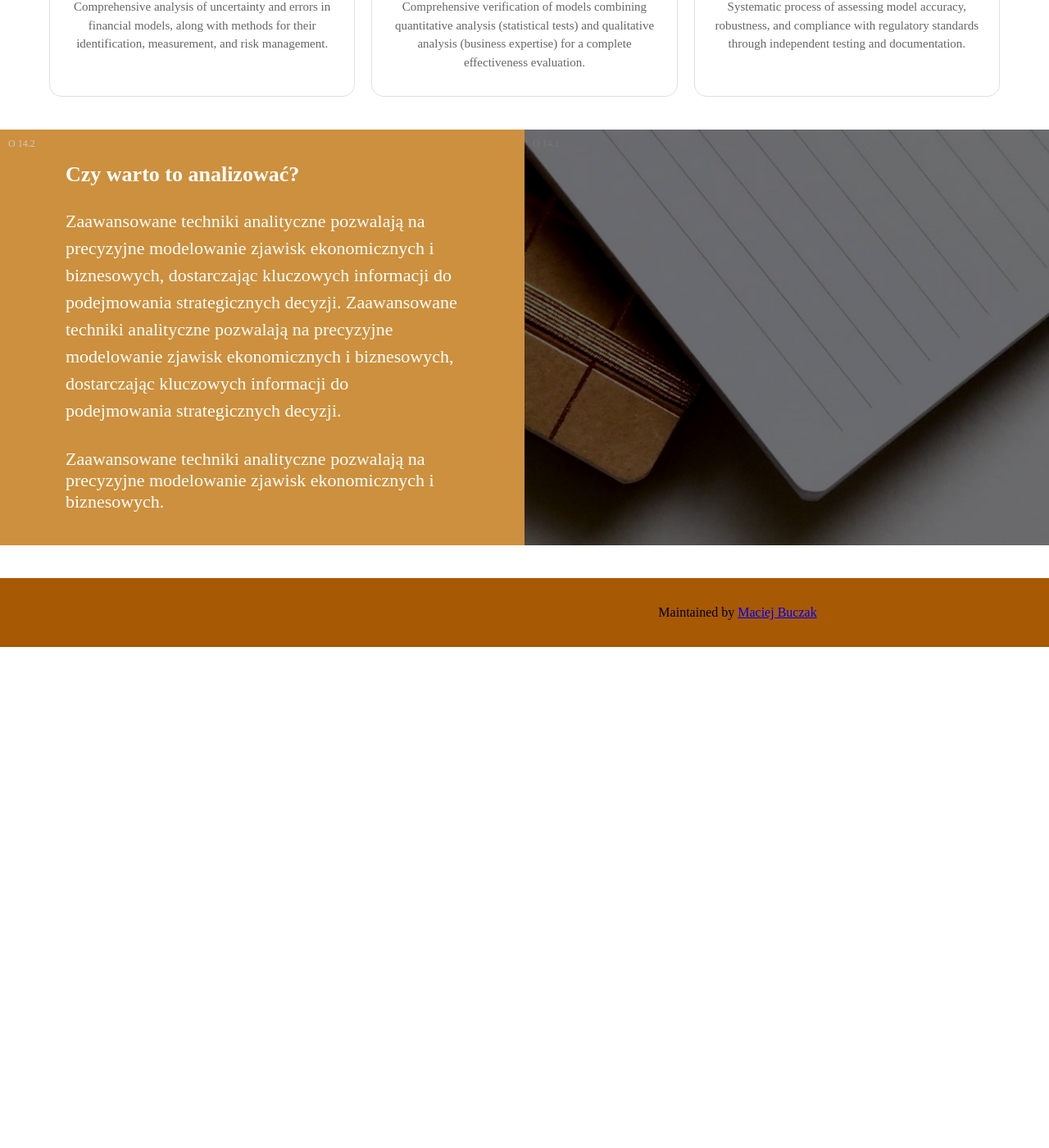
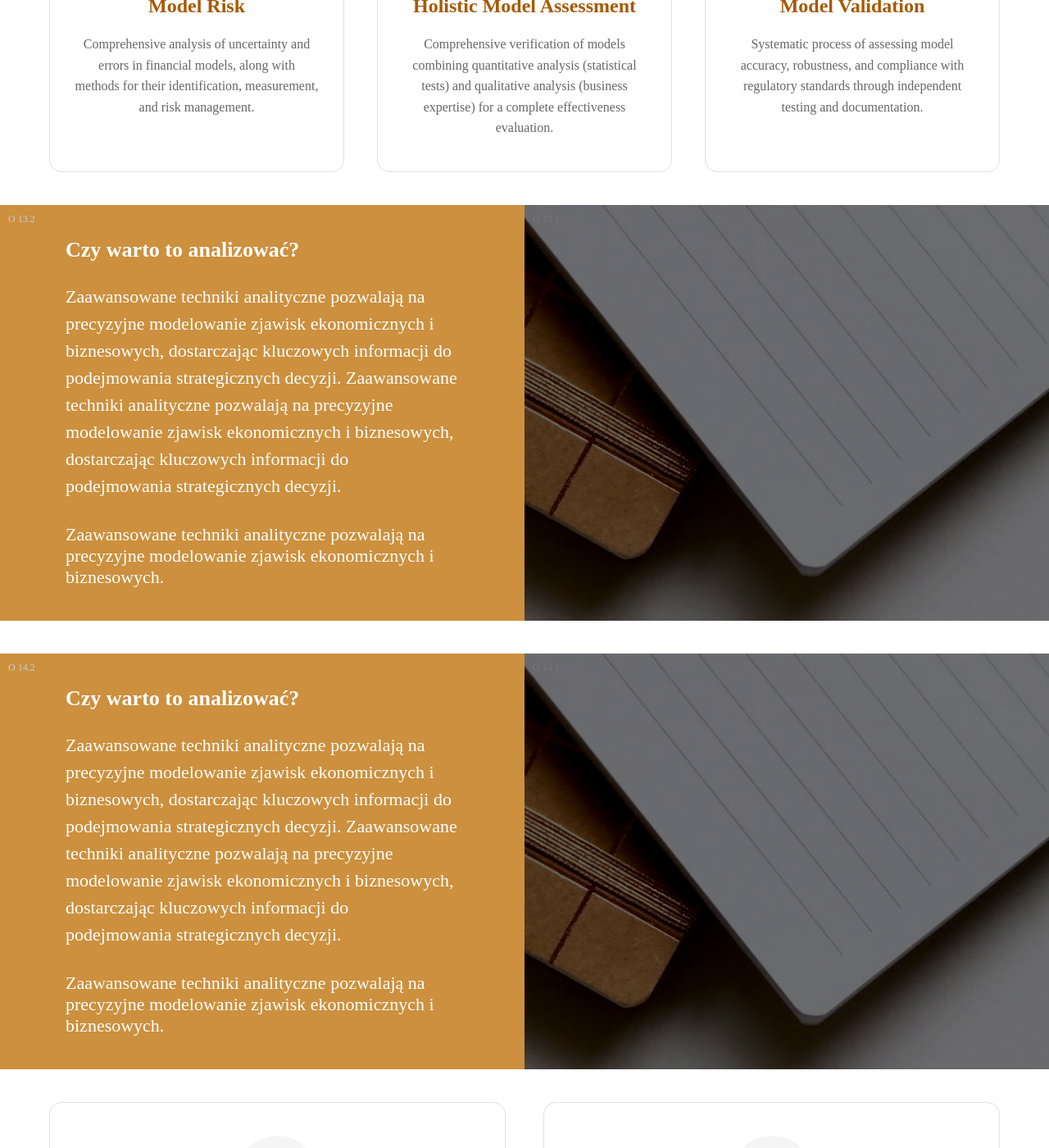
Before and after one commit to MaciejBuczak/risk-research, a Jekyll site: the page built from ryzmod.md, in a window 1280 px wide and 1400 px high, scrolled down 5478 px. Shown: the whole window at 82% size. Built offline with Jekyll 4.4.1, drawn with Linux system fonts in a browser that asks for light colours; before the commit the page ends 6267 px from its top, so only the background shows below that; some of the changed text lies outside the part shown.

Commit message:
Update ryzyko-modeli-layout.html

```diff
--- a/_layouts/ryzyko-modeli-layout.html
+++ b/_layouts/ryzyko-modeli-layout.html
@@ -1383,6 +1383,28 @@
 
 
 
+<!-- Sekcja O 13 - poza kontenerem, aby zajmowała pełną szerokość -->
+<div class="full-width-section" style="display: flex; margin-bottom: 40px;">
+  <!-- Boks prawy (teraz po lewej) - szary -->
+  <div style="width: 50%; background-color: #cc903e; color: white; padding: 40px 80px; position: relative; box-sizing: border-box;">
+    <div class="ryzmod-object-id" style="position: absolute; top: 10px; left: 10px; font-size: 12px; color: #ccc;">O 13.2</div>
+    <h3 style="margin-bottom: 25px; font-size: 26px; color: white;">Czy warto to analizować?</h3>
+    <p style="font-size: 22px; color: white; margin-bottom: 30px; line-height: 1.5;">Zaawansowane techniki analityczne pozwalają na precyzyjne modelowanie zjawisk ekonomicznych i biznesowych, dostarczając kluczowych informacji do podejmowania strategicznych decyzji. Zaawansowane techniki analityczne pozwalają na precyzyjne modelowanie zjawisk ekonomicznych i biznesowych, dostarczając kluczowych informacji do podejmowania strategicznych decyzji.</p>
+    <p style="font-size: 22px; color: white; margin-top: 30px;">Zaawansowane techniki analityczne pozwalają na precyzyjne modelowanie zjawisk ekonomicznych i biznesowych.</p>
+  </div>
+
+  <!-- Boks lewy (teraz po prawej) -->
+  <div style="width: 50%; background-color: #656461; position: relative; padding: 20px; overflow: hidden; box-sizing: border-box;">
+    <div class="ryzmod-object-id" style="position: absolute; top: 10px; left: 10px; font-size: 12px; color: #777; z-index: 5;">O 13.1</div>
+
+    <!-- Dodane zdjęcie z ciemnym nakładaniem -->
+    <div style="position: absolute; top: 0; left: 0; width: 100%; height: 100%; background-image: url('/risk-research/assets/images/ryzyko-modeli-main-in.jpg'); background-size: cover; background-position: center; filter: brightness(0.7) contrast(1.1);"></div>
+
+    <!-- Dodatkowa ciemna nakładka -->
+    <div style="position: absolute; top: 0; left: 0; width: 100%; height: 100%; background-color: rgba(0, 0, 0, 0.4);"></div>
+  </div>
+</div>
+
 
 <!-- Sekcja O 14 - poza kontenerem, aby zajmowała pełną szerokość -->
 <div class="full-width-section" style="display: flex; margin-bottom: 40px;">
@@ -1407,6 +1429,114 @@
 </div>
 
 
+
+
+<!-- Sekcja O 15 -->
+<div class="ryzmod-container">
+  <div class="model-cards-container">
+    <!-- Pierwszy obiekt -->
+    <div class="model-card">
+      <div class="model-icon-container">
+        <div class="research-area-icon">
+          <svg viewBox="0 0 24 24" width="48" height="48">
+            <path fill="currentColor" d="M19 3H5c-1.1 0-2 .9-2 2v14c0 1.1.9 2 2 2h14c1.1 0 2-.9 2-2V5c0-1.1-.9-2-2-2zm0 16H5V5h14v14zM7 10h2v7H7zm4-3h2v10h-2zm4 6h2v4h-2z"/>
+          </svg>
+        </div>
+      </div>
+      <h3 class="model-title">Model Risk</h3>
+      <p class="model-description">
+        Comprehensive analysis of uncertainty and errors in financial models, along with methods for their identification, measurement, and risk management.
+      </p>
+    </div>
+
+    <!-- Drugi obiekt -->
+    <div class="model-card">
+      <div class="model-icon-container">
+        <div class="research-area-icon">
+          <svg viewBox="0 0 24 24" width="48" height="48">
+            <path fill="#a85903" d="M16 6l2.29 2.29-4.88 4.88-4-4L2 16.59 3.41 18l6-6 4 4 6.3-6.29L22 12V6h-6z"/>
+          </svg>
+        </div>
+      </div>
+      <h3 class="model-title">Holistic Model Assessment</h3>
+      <p class="model-description">
+        Comprehensive verification of models combining quantitative analysis (statistical tests) and qualitative analysis (business expertise) for a complete effectiveness evaluation.
+      </p>
+    </div>
+  </div>
+</div>
+
+<style>
+  .model-cards-container {
+    display: flex;
+    justify-content: space-between;
+    gap: 40px; /* Zwiększona przerwa między obiektami */
+    margin: 40px 0;
+    width: 100%;
+  }
+
+  .model-card {
+    flex: 1;
+    padding: 40px 30px; /* Zwiększony padding */
+    border: 1px solid #e0e0e0;
+    border-radius: 15px;
+    display: flex;
+    flex-direction: column;
+    align-items: center;
+    text-align: center;
+    background-color: #ffffff;
+    max-width: 48%; /* Ograniczenie maksymalnej szerokości */
+  }
+
+  .model-icon-container {
+    width: 100px; /* Zwiększona wielkość ikony */
+    height: 100px;
+    background-color: #f5f5f5;
+    border-radius: 50%;
+    display: flex;
+    justify-content: center;
+    align-items: center;
+    margin-bottom: 25px;
+  }
+
+  .research-area-icon {
+    color: #a85903;
+    display: flex;
+    align-items: center;
+    justify-content: center;
+  }
+
+  .model-icon-brown-bg .research-area-icon {
+    color: white;
+  }
+
+  .model-title {
+    color: #a85903;
+    font-size: 24px; /* Zwiększony rozmiar czcionki */
+    margin-bottom: 20px;
+    font-weight: bold;
+  }
+
+  .model-description {
+    color: #666;
+    font-size: 16px; /* Zwiększony rozmiar czcionki */
+    line-height: 1.6;
+  }
+
+  /* Responsywność */
+  @media screen and (max-width: 768px) {
+    .model-cards-container {
+      flex-direction: column;
+      align-items: center;
+    }
+
+    .model-card {
+      width: 100%;
+      max-width: 100%;
+      margin-bottom: 20px;
+    }
+  }
+</style>
 
 
   <!-- FOOTER  -->
```
